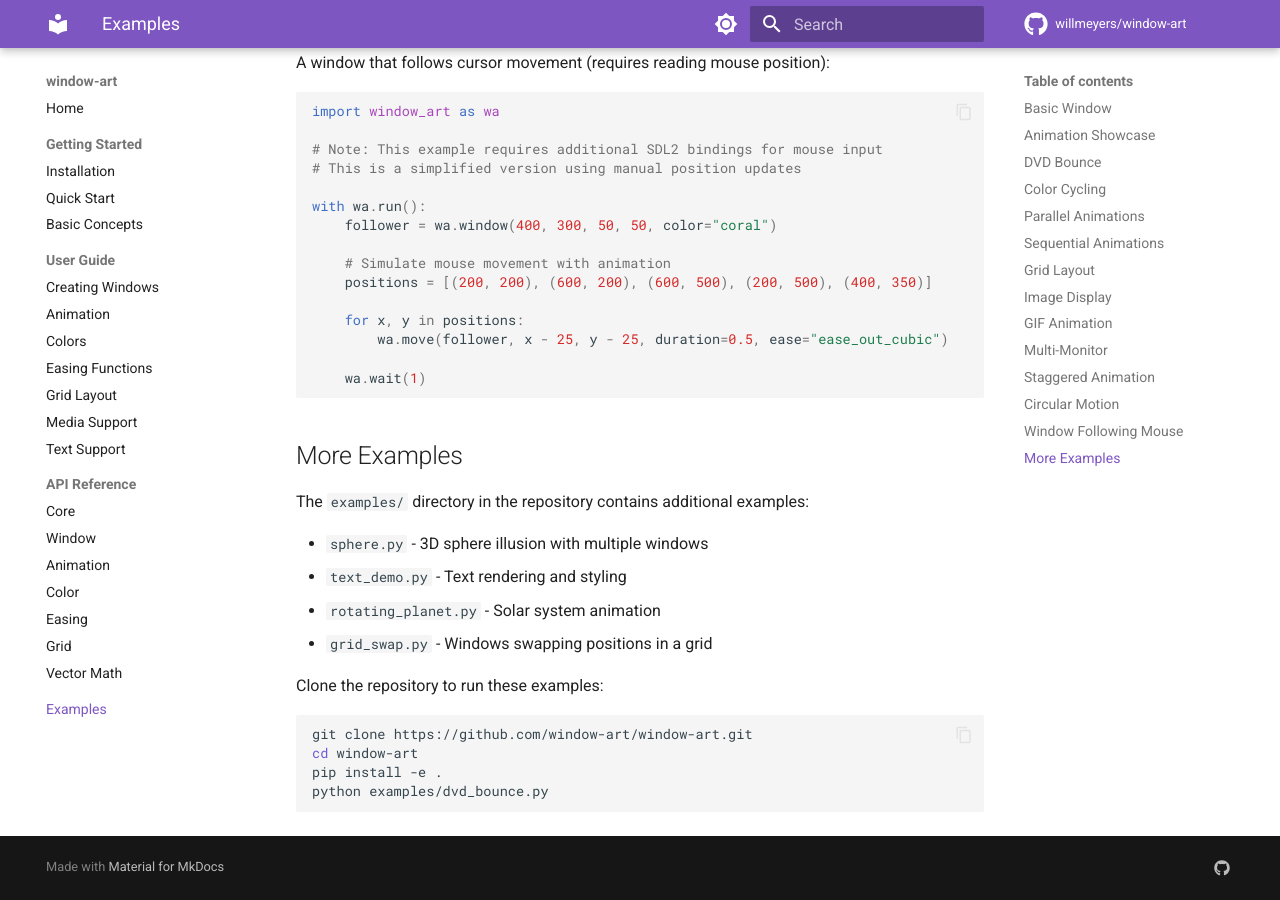
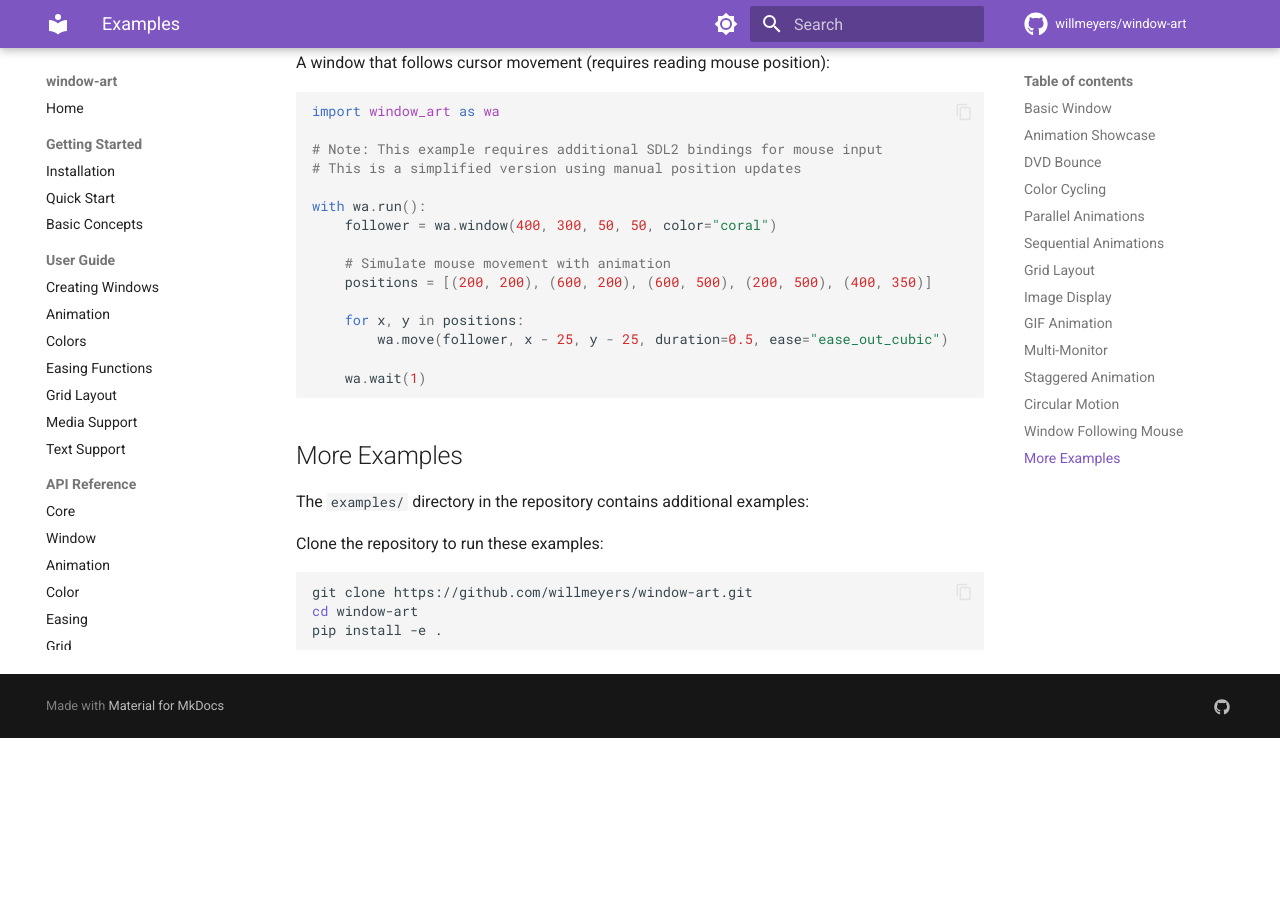
Before and after one commit to willmeyers/window-art, an MkDocs documentation site: the page built from docs/examples.md, in a window 1280 px wide and 900 px high, scrolled down 6752 px. Built offline with MkDocs 1.6.1 and Material for MkDocs 9.7.7, drawn with Linux system fonts in a browser that asks for light colours; comment, search, counter and statistics services are not loaded; after the commit the page ends 7490 px from its top, so only the background shows below that.

Commit message:
Add GitHub Pages deployment workflow and update docs URLs
- Add .github/workflows/docs.yml for automatic docs deployment
- Update all GitHub URLs to willmeyers/window-art
- Clean up examples.md

Co-Authored-By: Claude Opus 4.5 <noreply@anthropic.com>

````diff
--- a/docs/examples.md
+++ b/docs/examples.md
@@ -357,16 +357,10 @@ with wa.run():
 
 The `examples/` directory in the repository contains additional examples:
 
-- `sphere.py` - 3D sphere illusion with multiple windows
-- `text_demo.py` - Text rendering and styling
-- `rotating_planet.py` - Solar system animation
-- `grid_swap.py` - Windows swapping positions in a grid
-
 Clone the repository to run these examples:
 
 ```bash
-git clone https://github.com/window-art/window-art.git
+git clone https://github.com/willmeyers/window-art.git
 cd window-art
 pip install -e .
-python examples/dvd_bounce.py
 ```
````
Also changed, not shown: docs/getting-started/installation.md (+1 -1 lines), docs/index.md (+1 -1 lines), 1 other file.
